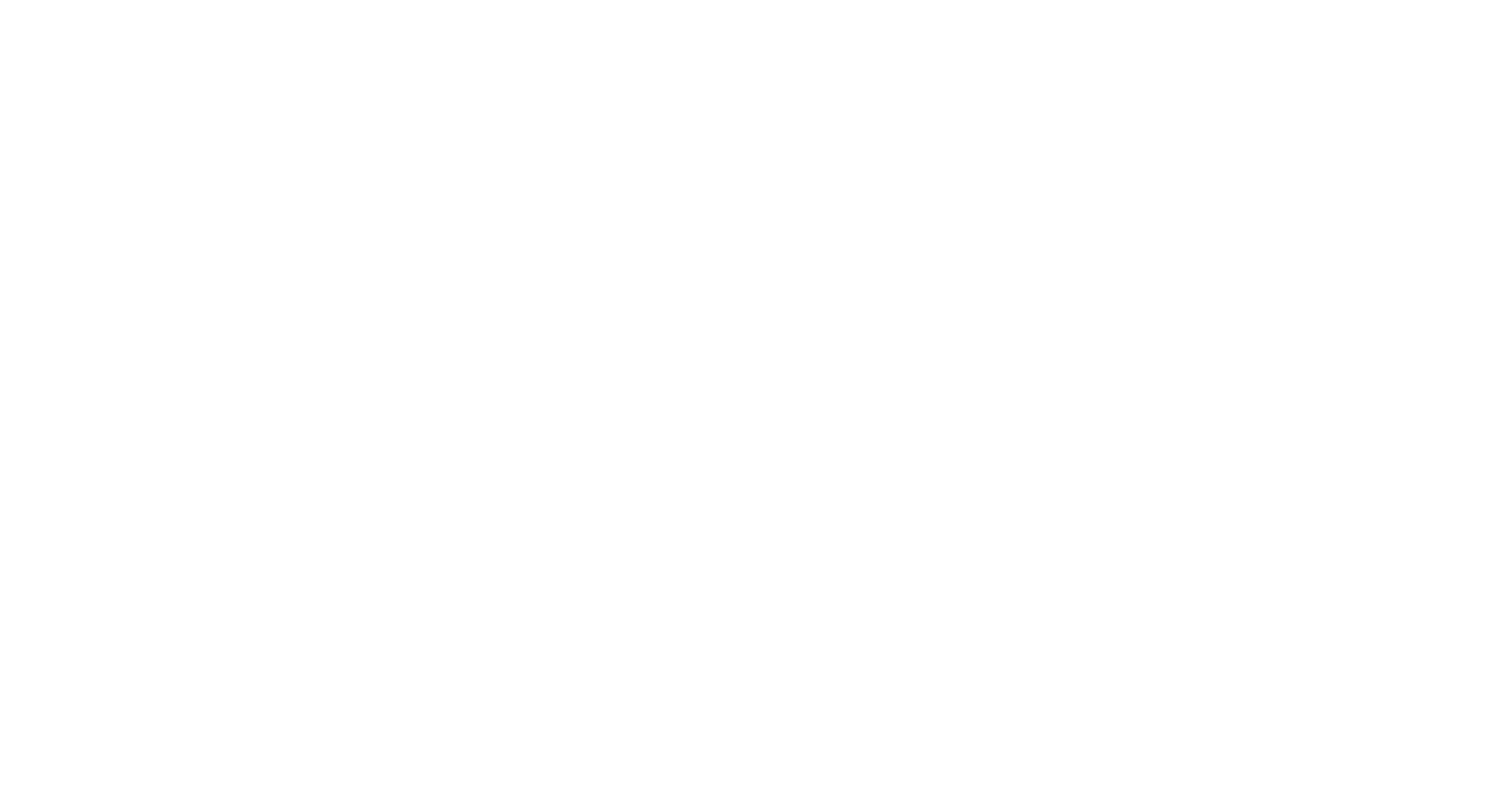
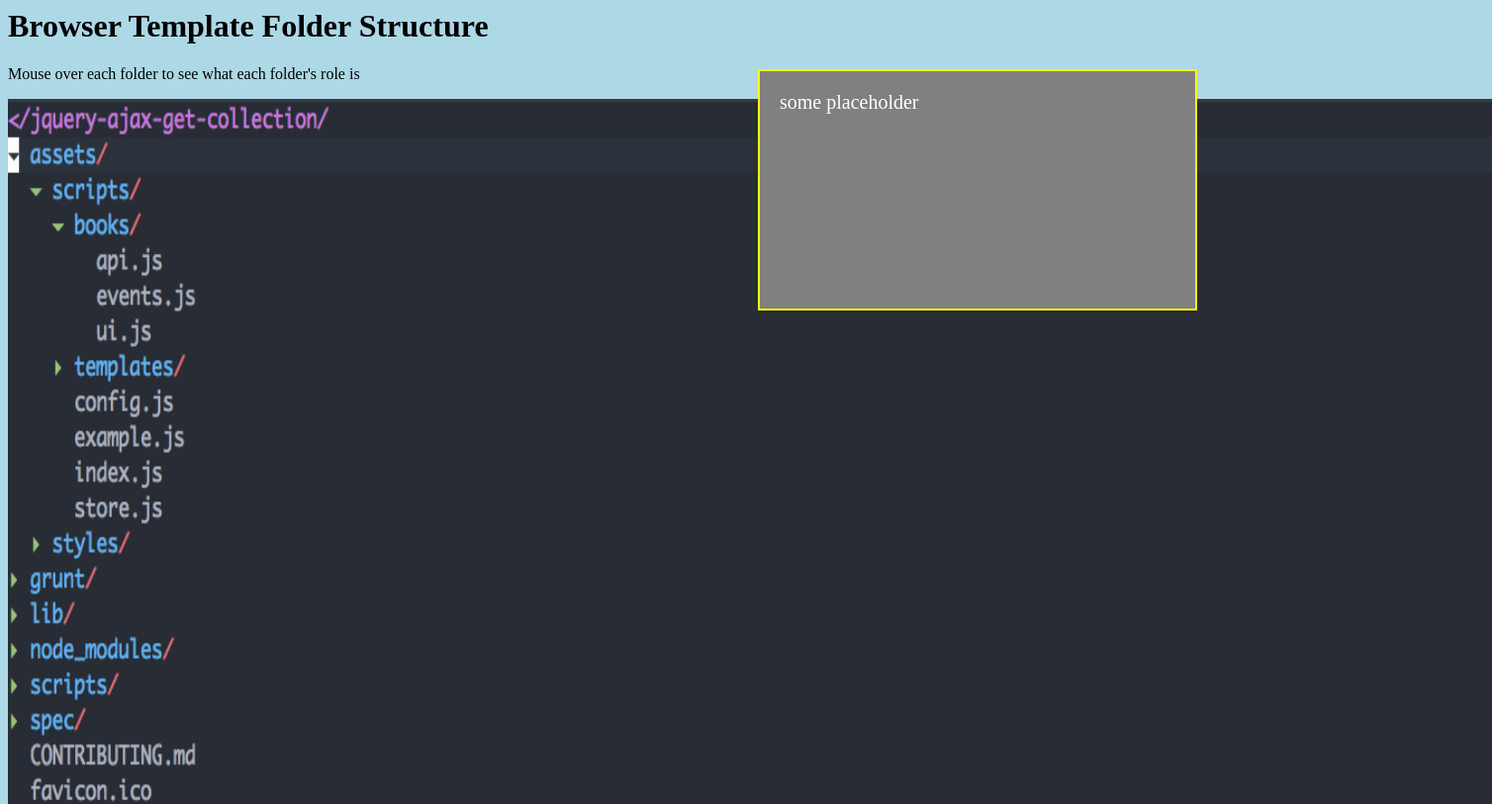
Before and after one commit to danman01/browser-template-structure, a plain HTML site: page index.html in a window 1280 px wide. Shown: the top 813 px of the page at 99% size, 1508 px wide, since content can reach past the window. Drawn offline with Linux system fonts and the light colour scheme.

Commit message:
Adding image map
Adding js mouseover to interact with image map

Adding data attributes on area tag to markup the image

```diff
--- a/index.html
+++ b/index.html
@@ -4,6 +4,74 @@
 
     <title>Browser Template Annotate</title>
 
+
+
+    <style type="text/css" media="all">
+      map .area:hover{
+        border: 2px solid yellow;
+        z-index: 1000;
+      }
+      #placeholder{
+        position:fixed;
+        top:50px;
+        right:50px;
+        height: 200px;
+        width: 400px;
+        background-color: grey;
+        color: white;
+        border: solid 2px yellow;
+        margin: 20px 20px 20px 20px;
+        padding: 20px 20px 20px 20px;
+        font-size: 20px;
+      }
+      body {
+        background-color: lightblue
+      }
+
+    </style>
   </head>
 
+  <body>
+
+    <div>
+
+      <h1>Browser Template Folder Structure</h1>
+      <p>Mouse over each folder to see what each folder's role is</p>
+      <img src="./folderStructure.png" alt="Browser Template Folder Structure" usemap='#imagemap' width='1500' height='900' />
+
+      <map name="imagemap">
+        <area shape="rect" class='area' data-info='holds the AJAX calls to interact with the API' data-tag='api.js' coords="80 150 250 180" href="javascript:void(0)" alt="" />
+        <area shape="rect" class='area' data-info='defines the event handlers, for example, what happens when something is clicked or submitted?' data-tag='events.js' coords="80 180 250 220" href="javascript:void(0)" alt="" />
+        <area shape="rect" class='area' data-info='where the functions go that handle success and failure and update your UI' coords="80 220 250 250" data-tag='ui.js' href="javascript:void(0)" alt="" />
+      </map>
+
+      <div id="placeholder">
+         some placeholder
+      </div>
+    </div>
+    <script charset="utf-8">
+      (function(){
+      const getCoords = function(event) {
+        let res =
+          "clientX: " + event.clientX +
+          " - clientY: " + event.clientY;
+        console.log(res)
+        return res
+
+      }
+      const showInfo = function(event) {
+        document.getElementById('placeholder').innerHTML = `${event.currentTarget.dataset.tag}: ${event.currentTarget.dataset.info}`
+      }
+      document.addEventListener("click", getCoords);
+
+      let elements = document.getElementsByClassName('area')
+      console.log(elements)
+      for(let i = 0; i < elements.length; i++){
+        elements[i].addEventListener("mouseover", showInfo)
+      }
+      })()
+
+
+    </script>
+  </body>
 </html>
```
